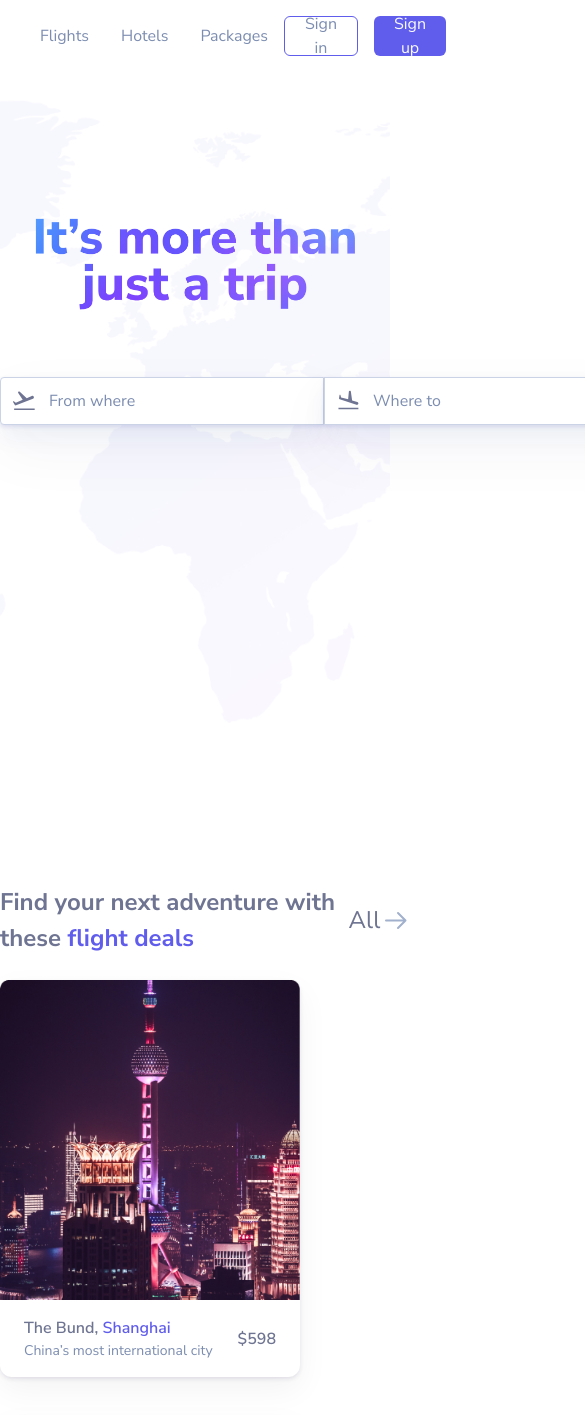
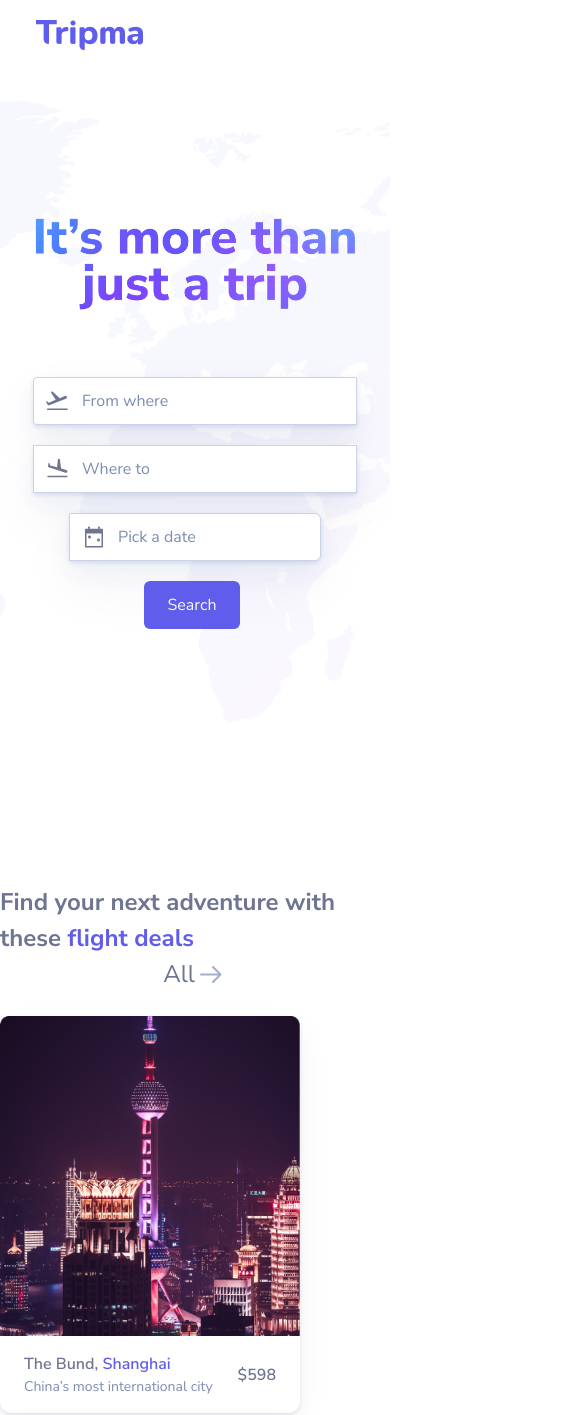
Before and after one commit to bishalDores/tripma, a Next.js app: page / in a window 390 px wide. Shown: the top 1415 px of the page, 585 px wide, since content can reach past the window. Built offline with nearby package versions, Linux system fonts and the light colour scheme.

Commit message:
few responsive css

```diff
--- a/app/page.tsx
+++ b/app/page.tsx
@@ -8,12 +8,12 @@ export default function Home() {
     <main>
       <div className="hero_banner h-[calc(100vh-96px)] flex flex-col pt-24 items-center">
         <Image src={"/images/hero-text.png"} width={756} height={265} alt="its more than just a trip" className="mb-12" />
-        <div className="fligth_search flex justify-center items-center">
+        <div className="fligth_search flex justify-center items-center lg:flex-row flex-col">
           <FlightStatus />
         </div>
       </div>
       <div className="container mx-auto mt-10">
-        <div className="flex items-center justify-between mb-6">
+        <div className="flex items-center justify-between mb-6 lg:flex-row flex-col">
           <h2 className="text-[24px] text-[#6E7491] font-bold">
             Find your next adventure with these{" "}
             <span className="text-primary-default">
--- a/components/inHouse/DestinationInput.tsx
+++ b/components/inHouse/DestinationInput.tsx
@@ -2,12 +2,7 @@
 
 import React from "react";
 import Image from "next/image";
-import {
-  DropdownMenu,
-  DropdownMenuContent,
-  DropdownMenuItem,
-  DropdownMenuTrigger,
-} from "@/components/ui/dropdown-menu";
+import { DropdownMenu, DropdownMenuContent, DropdownMenuItem, DropdownMenuTrigger } from "@/components/ui/dropdown-menu";
 
 const DestinationInput = ({ type }: { type: string }) => {
   return (
@@ -15,7 +10,7 @@ const DestinationInput = ({ type }: { type: string }) => {
       <DropdownMenu>
         <DropdownMenuTrigger asChild>
           <div
-            className={`input_wrapper border border-[#CBD4E6] leading-[48px] text-primary-inactive flex items-center cursor-pointer bg-white ${
+            className={`input_wrapper mb-5 lg:mb-0 border border-[#CBD4E6] leading-[48px] text-primary-inactive flex items-center cursor-pointer bg-white ${
               type === "departure" ? "rounded-l" : ""
             }`}
           >
--- a/components/inHouse/FlightStatus.tsx
+++ b/components/inHouse/FlightStatus.tsx
@@ -10,7 +10,7 @@ const FlightStatus = () => {
       <DestinationInput type="departure" />
       <DestinationInput type="arrival" />
       <ScheduleInput />
-      <Button className="bg-primary-default hover:bg-primary-hover text-base transition-all duration-1000 w-[96px] h-[48px] ml-[-6px]">
+      <Button className="bg-primary-default hover:bg-primary-hover text-base transition-all duration-1000 w-[96px] h-[48px] ml-[-6px] mt-5 lg:mt-0">
         Search
       </Button>
     </>
--- a/components/inHouse/Navigation.tsx
+++ b/components/inHouse/Navigation.tsx
@@ -12,14 +12,11 @@ const Navigation = () => {
           <Image src={"/images/logo.png"} width={131} height={54} alt="tripma logo" />
         </div>
         <div className="nav_menu">
-          <ul className="flex items-center">
+          <ul className="lg:flex items-center hidden">
             {menu.map((item, id) => {
               return (
                 <li key={id} className="capitalize p-4">
-                  <Link
-                    href={item.route}
-                    className="text-base text-primary-inactive hover:text-primary-default transition-all duration-1000"
-                  >
+                  <Link href={item.route} className="text-base text-primary-inactive hover:text-primary-default transition-all duration-1000">
                     {item.title}
                   </Link>
                 </li>
@@ -28,9 +25,7 @@ const Navigation = () => {
             <Button className="text-base mr-4 bg-transparent border border-primary-default text-primary-inactive hover:bg-secondary-hover hover:text-primary-default transition-all duration-1000 py-3 px-5">
               Sign in
             </Button>
-            <Button className="bg-primary-default hover:bg-primary-hover text-base transition-all duration-1000 py-3 px-5">
-              Sign up
-            </Button>
+            <Button className="bg-primary-default hover:bg-primary-hover text-base transition-all duration-1000 py-3 px-5">Sign up</Button>
           </ul>
         </div>
       </div>
```
